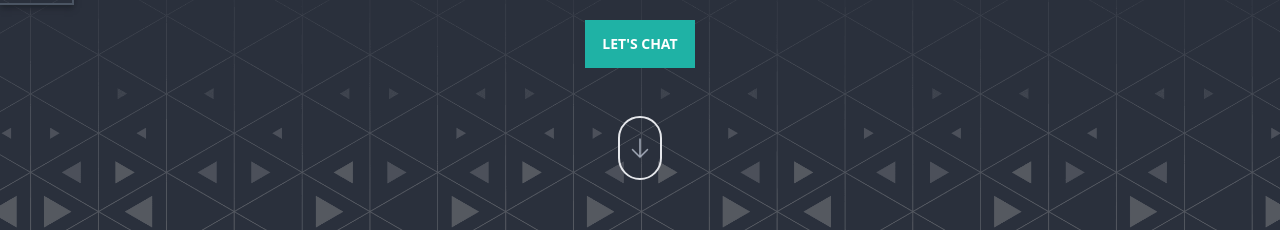
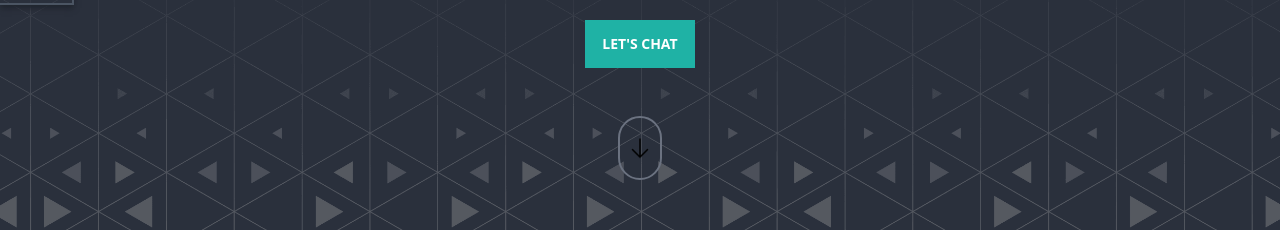
Before and after one commit to MSalopek/devprofile, a Next.js app: page / in a window 1280 px wide. Shown: the part 378-608 px from the top of the page. Built offline with nearby package versions, Linux system fonts and the light colour scheme.

Commit message:
small adjustments

```diff
--- a/src/components/Hero.tsx
+++ b/src/components/Hero.tsx
@@ -13,8 +13,8 @@ export default function Hero() {
       <a className="btn btn-accent rounded-none items-center mb-12" href="/#contact">Let's chat</a>
 
       <a href="#about"
-        className="rounded-full py-4 px-2 border-2 ">
-        <ArrowDownIcon className="h-6 w-6 mt-2 -mb-1 animate-bounce" />
+        className="rounded-full py-4 px-2 border-2 border-gray-500">
+        <ArrowDownIcon className="h-6 w-6 mt-2 -mb-1 animate-bounce text-black dark:text-gray-200" />
       </a>
     </section>
   </div>
```
